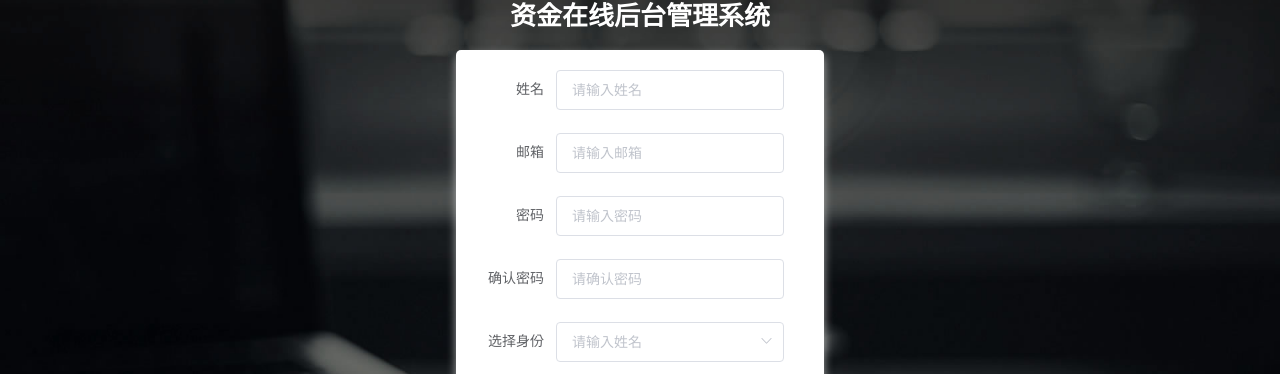
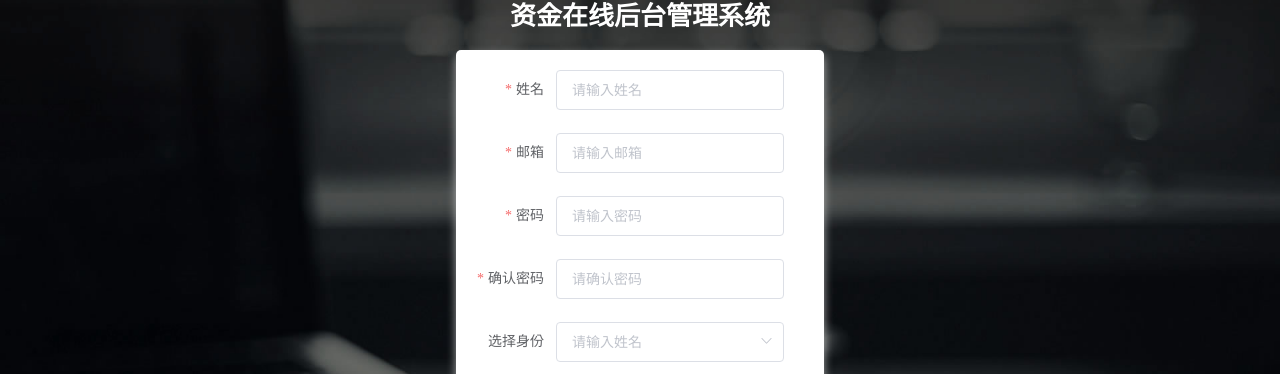
Before and after one commit to wxyzcctv/found-project, a Vue app in the folder client/: page /register in a window 1280 px wide. Shown: the part 186-560 px from the top of the page. Built offline with nearby package versions, Linux system fonts and the light colour scheme.

Commit message:
校验注册表单

```diff
--- a/client/src/views/Register.vue
+++ b/client/src/views/Register.vue
@@ -57,6 +57,13 @@ export default {
 	name: "register",
 	components: {},
 	data() {
+		var validatePass2 = (rule, value, callback) => {
+			if (value !== this.registerUser.password) {
+				callback(new Error("两次输入密码不一致!"));
+			} else {
+				callback();
+			}
+		};
 		return {
 			registerUser: {
 				name: "",
@@ -107,11 +114,69 @@ export default {
 					label: "员工",
 				},
 			],
-			rules: {},
+			rules: {
+				name: [
+					{
+						required: true,
+						message: "用户名不能为空",
+						trigger: "blur",
+					},
+					{
+						min: 2,
+						max: 30,
+						message: "长度在 2 到 30 个字符",
+						trigger: "blur",
+					},
+				],
+				email: [
+					{
+						type: "email",
+						required: true,
+						message: "邮箱格式不正确",
+						trigger: "blur",
+					},
+				],
+				password: [
+					{
+						required: true,
+						message: "密码不能为空",
+						trigger: "blur",
+					},
+					{
+						min: 6,
+						max: 30,
+						message: "长度在 6 到 30 个字符之间",
+						trigger: "blur",
+					},
+				],
+				password2: [
+					{
+						required: true,
+						message: "确认密码不能为空",
+						trigger: "blur",
+					},
+					{
+						min: 6,
+						max: 30,
+						message: "长度在 6 到 30 个字符之间",
+						trigger: "blur",
+					},
+					{ validator: validatePass2, trigger: "blur" },
+				],
+			},
 		};
 	},
 	methods: {
-		submitForm() {},
+		submitForm() {
+			this.$refs["registerForm"].validate((valid) => {
+				if (valid) {
+					alert("submit!");
+				} else {
+					console.log("error submit!!");
+					return false;
+				}
+			});
+		},
 	},
 };
 </script>
```
